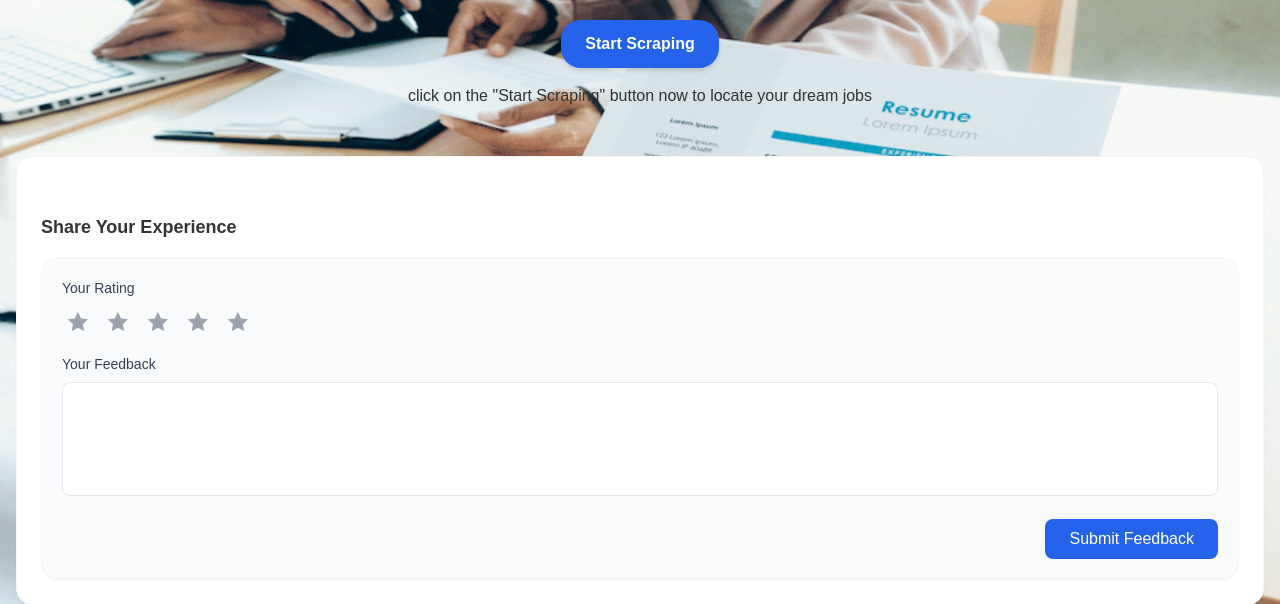
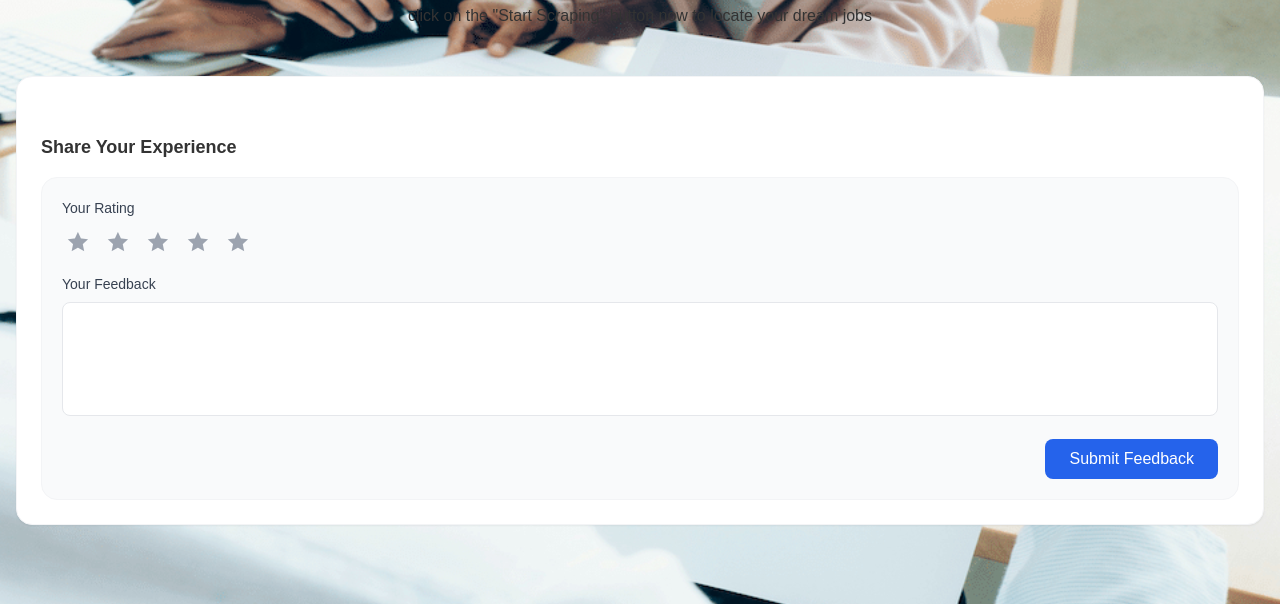
Before and after one commit to TechAI-Innovator/AI-job-recommendation-and-CV-generation, a Flask app: template templates/dashboard.html in a window 1280 px wide. Shown: the part 169-773 px from the top of the page. Run offline with Flask 3, Linux system fonts and the light colour scheme; the template is opened without the code that fills it, so the values that code supplies are empty; some libraries are stand-ins or nearby versions.

Commit message:
Update dashboard.html

```diff
--- a/templates/dashboard.html
+++ b/templates/dashboard.html
@@ -43,12 +43,6 @@
 
 
         <section class="mb-12">
-            <div class="text-center my-4">
-                <button id="startButton" class="bg-blue-600 hover:bg-blue-700 text-white font-semibold px-6 py-3 rounded-xl shadow-md transition-transform transform hover:scale-105">
-                    Start Scraping
-                </button>
-            </div>
-
             {% if job_details %}
             <div class="text-center my-4">
                 <button id="startButton" class="bg-blue-600 hover:bg-blue-700 text-white font-semibold px-6 py-3 rounded-xl shadow-md transition-transform transform hover:scale-105">
```
